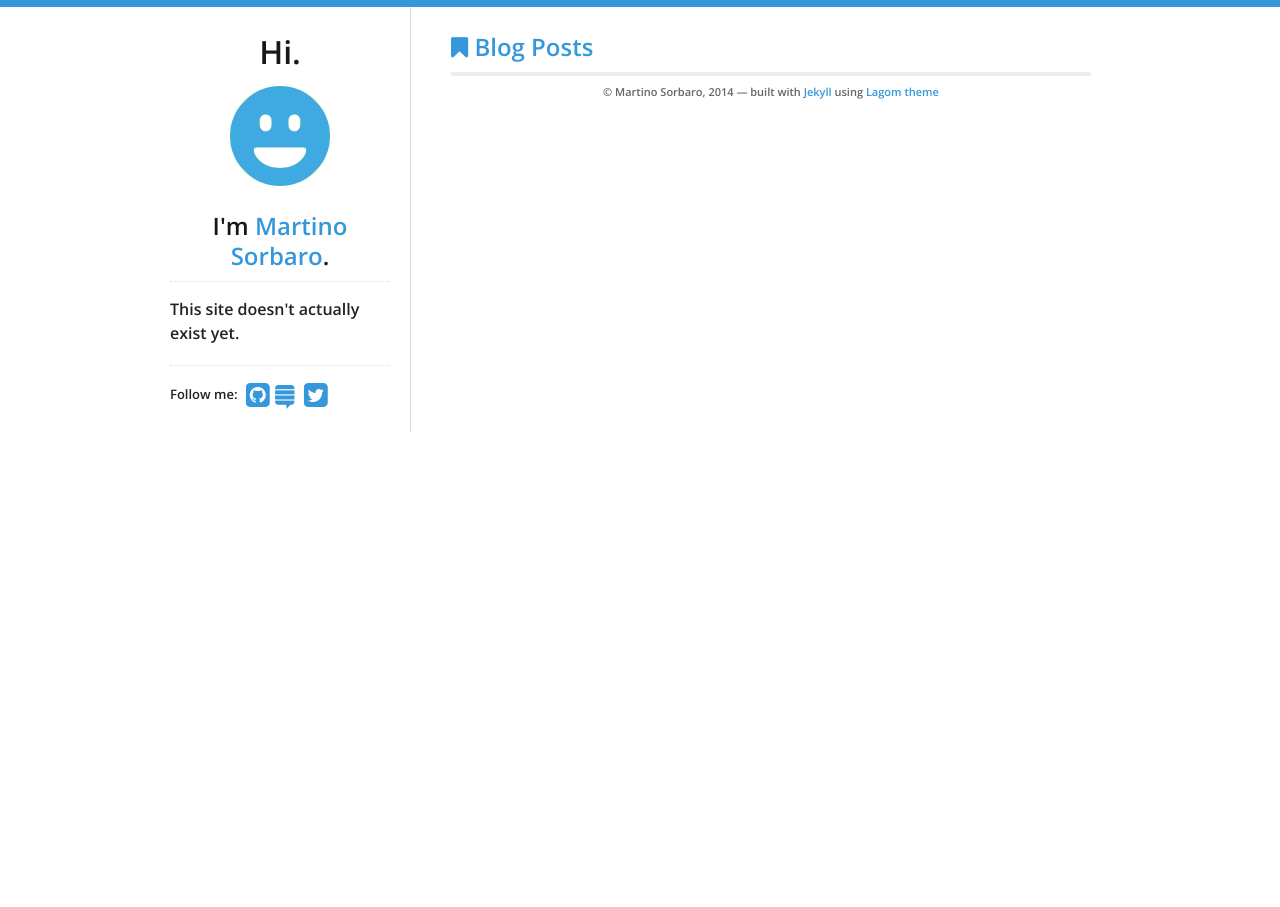
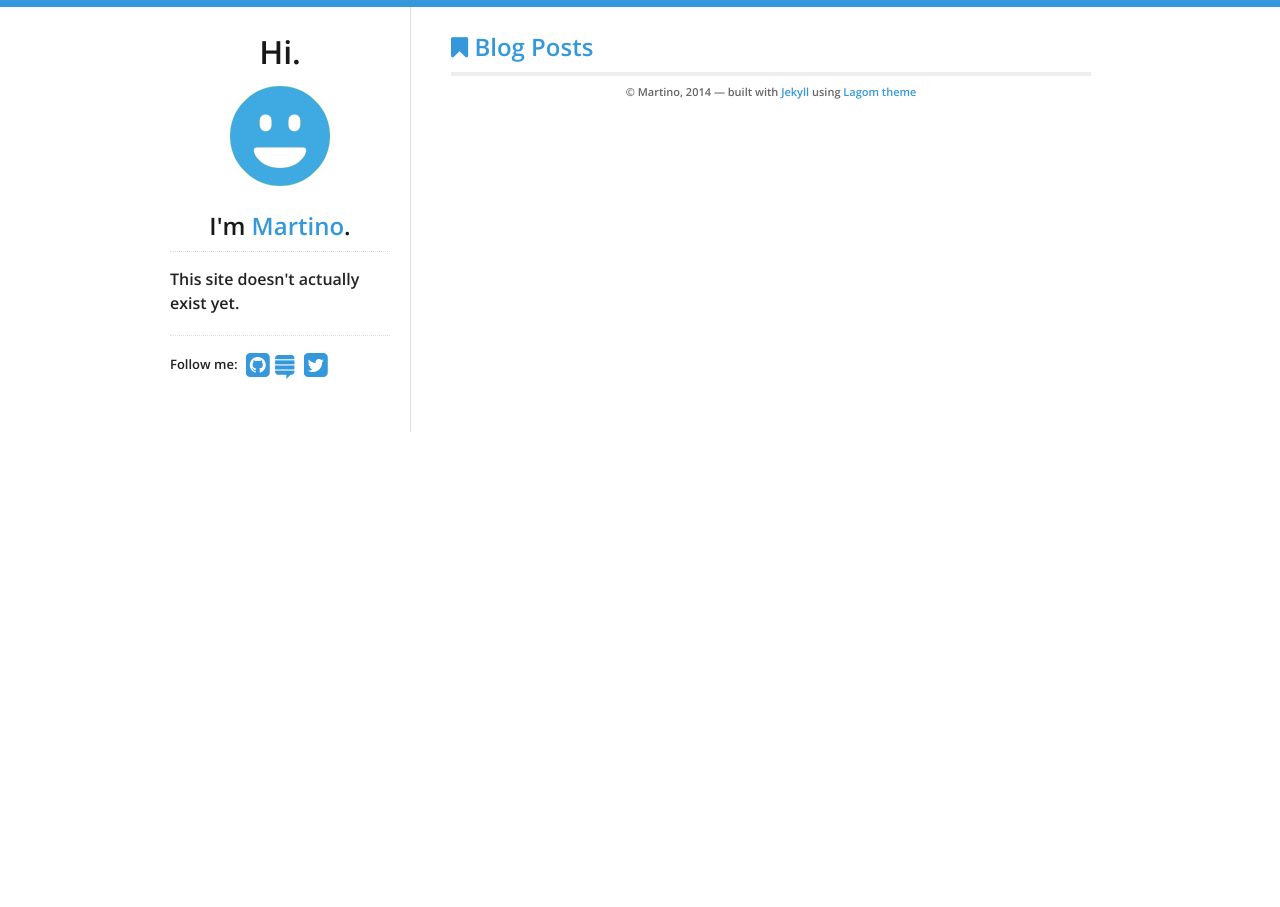
Before and after one commit to martinosorb/martinosorb.github.io, a Jekyll site: the page built from index.html, in a window 1280 px wide. Built offline with Jekyll 4.4.1, drawn with Linux system fonts in a browser that asks for light colours; nearby versions of some CDN libraries.

Commit message:
empty site ready

```diff
--- a/_data/theme.yml
+++ b/_data/theme.yml
@@ -19,8 +19,8 @@
   #flickr: johndoe
 
 # "Hi, I'm _______"
-name: Martino Sorbaro
-email: test@example.com
+name: Martino
+email:
 #tagline: "weak opinions, strongly held"
 
 # Google Analytics key, leave blank to ignore
```
